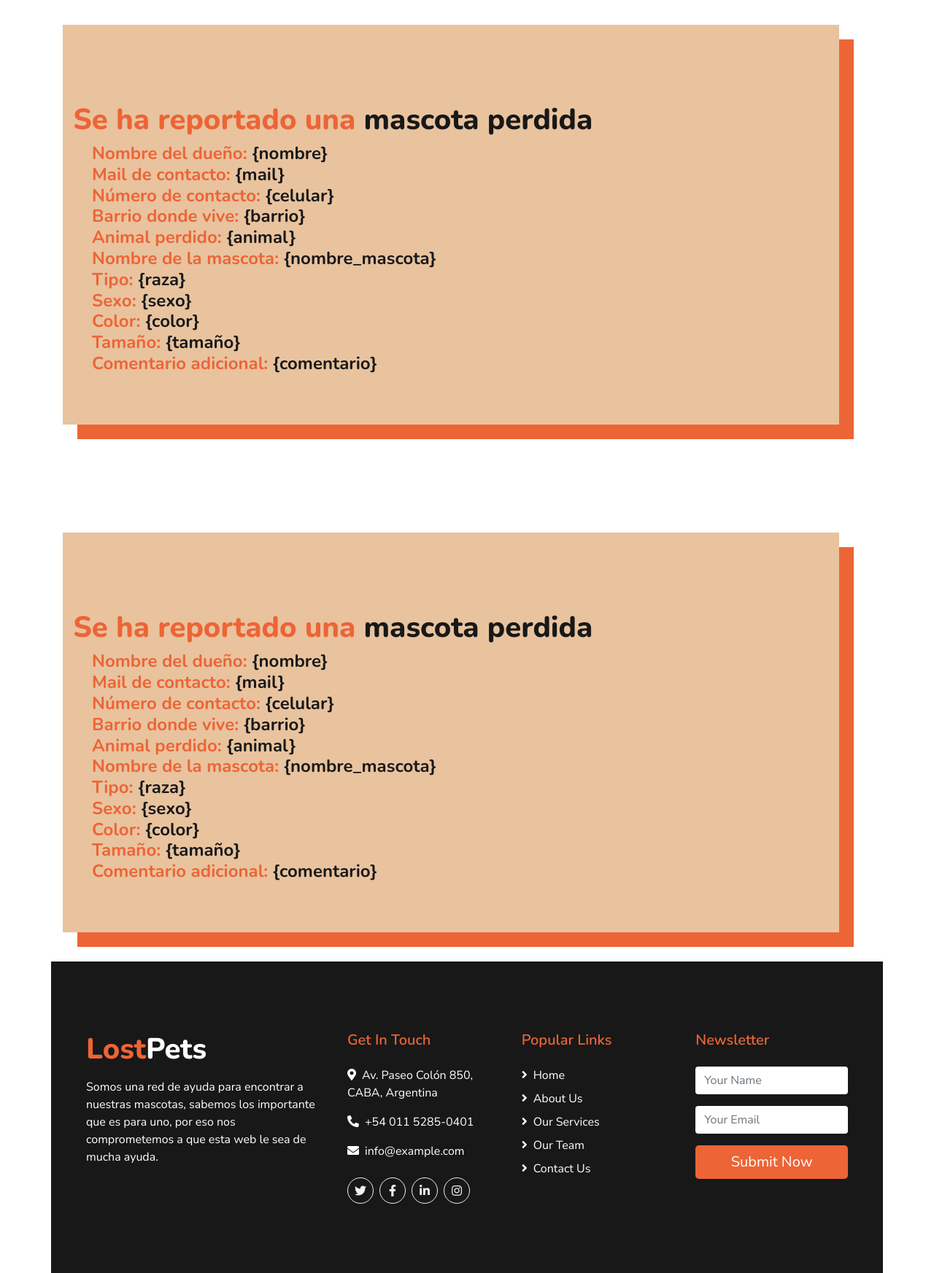
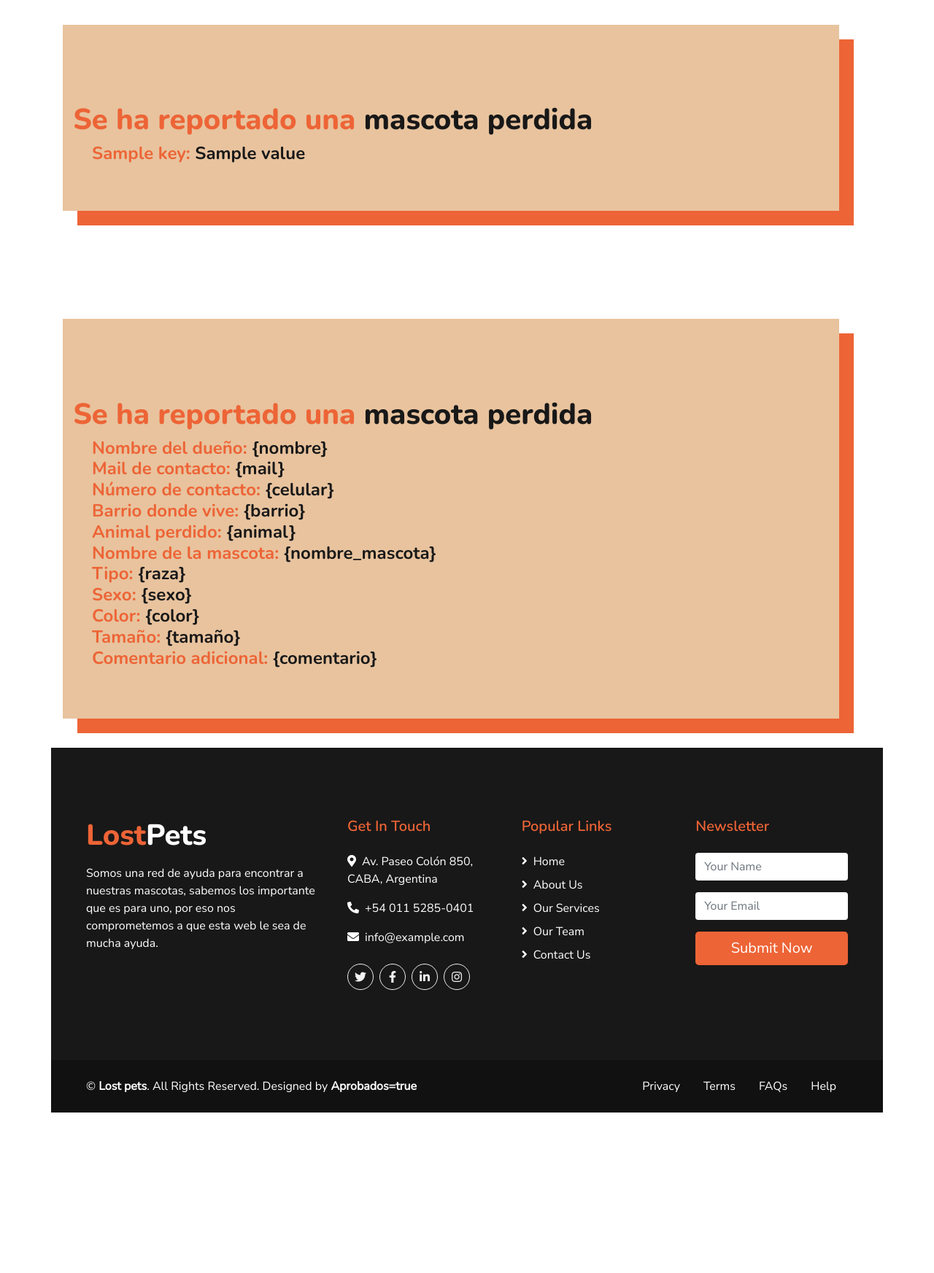
Before and after one commit to reyesito/Aprobado-True, a Flask app: template templates/lista-masc-perdidas.html in a window 1280 px wide. Shown: the part 503-2248 px from the top of the page at 73% size. After the commit the page ends 2028 px from the top, so only its background shows below. Run offline with Flask 3, Linux system fonts and the light colour scheme; the template is opened without the code that fills it: most values are stand-ins (such as "Sample title", 1, 10 or a date in 2020); some libraries are stand-ins or nearby versions.

Commit message:
creación html for
tarea de trello #21

```diff
--- a/templates/lista-masc-perdidas.html
+++ b/templates/lista-masc-perdidas.html
@@ -32,22 +32,14 @@
 
                             <h1 class="titulo-img"><span class="texto1">Se ha reportado una </span> mascota perdida<span class="texto1"></span> </h1>
                             <div class="lista-animales">
+
+                                {% for key, value in data.items() %}
                                 <ul>
-                                    <h4><li><span class="texto1">Nombre del dueño:</span> {nombre}</li>
-                                    <li><span class="texto1">Mail de contacto:</span> {mail}</li>
-                                    <li><span class="texto1">Número de contacto:</span> {celular}</li>
-                                    <li><span class="texto1">Barrio donde vive:</span> {barrio}</li>
-                                    <li><span class="texto1">Animal perdido:</span> {animal}</li>
-                                    <li><span class="texto1">Nombre de la mascota:</span> {nombre_mascota}</li>
-                                    <li><span class="texto1">Tipo:</span> {raza}</li>
-                                    <li><span class="texto1">Sexo:</span> {sexo}</li>
-                                    <li><span class="texto1">Color:</span> {color}</li>
-                                    <li><span class="texto1">Tamaño:</span> {tamaño}</li>
-                                    <li><span class="texto1">Comentario adicional:</span> {comentario}</li>
+                                <h4><li><span class="texto1">{{key}}:</span> {{value}}</li></h4>
+                                </ul>
+                                <br>
+                                {% endfor %}
 
-                                    <br>
-
-                                </ul>
                             <br>
                             </div>
                             </div>
```
Also changed, not shown: templates/lista-masc-encontradas.html (+8 -14 lines).
